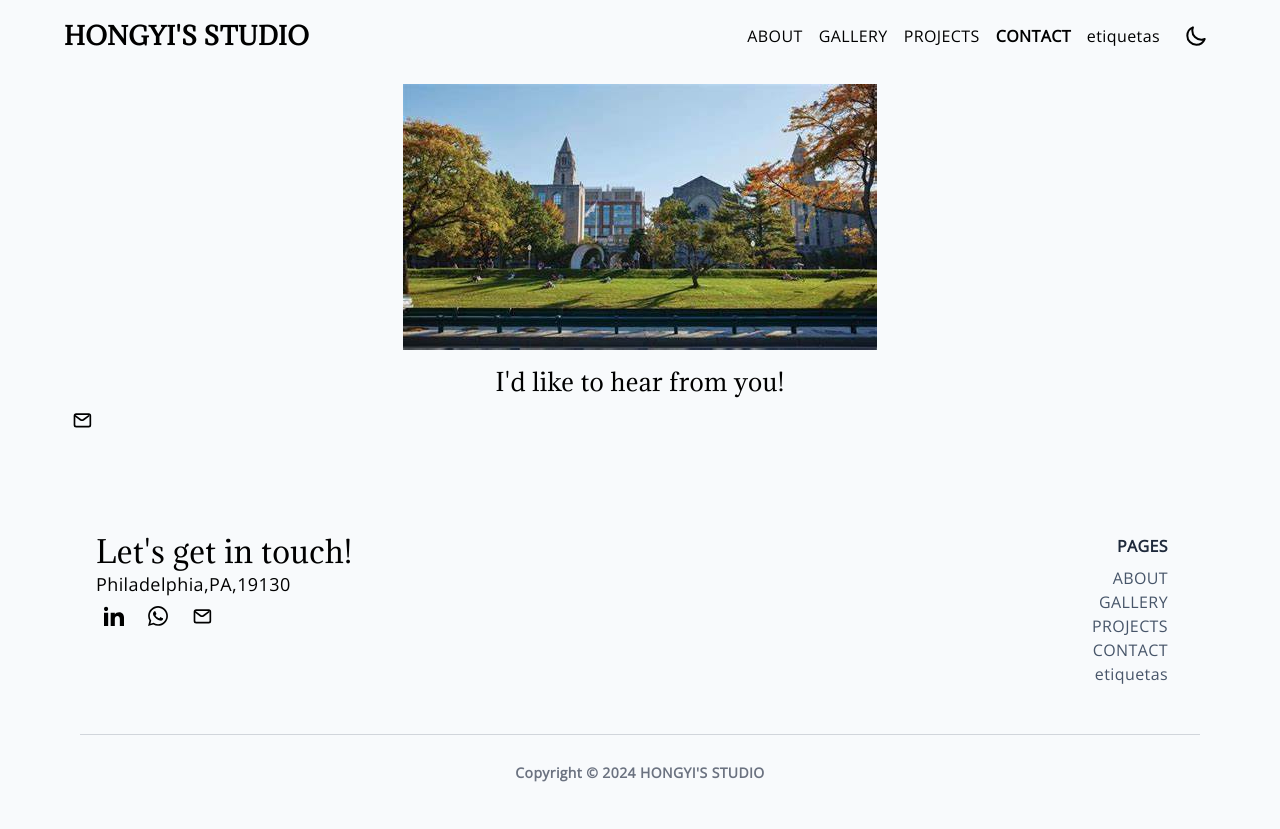
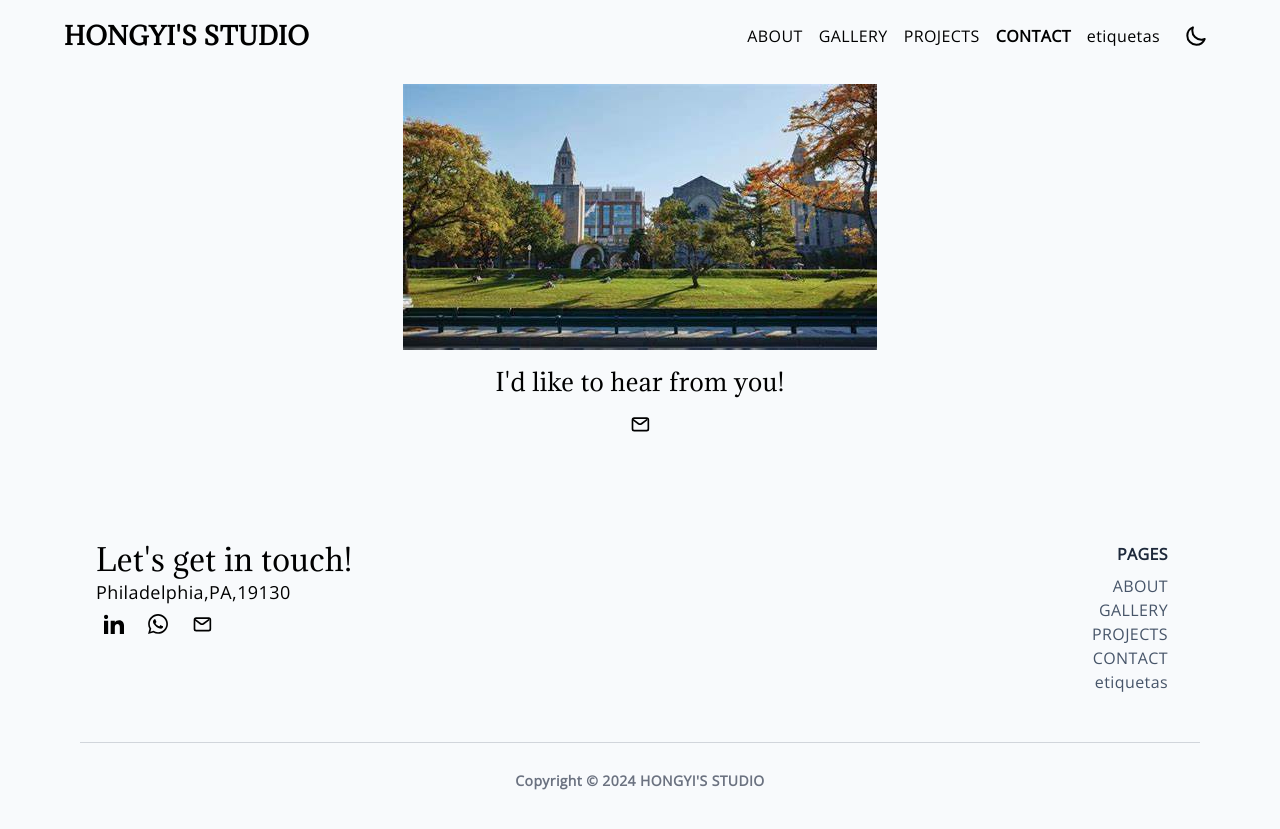
Before and after one commit to hongyili-hl/hongyili-hl.github.io, a Jekyll site: the page built from sample.md, in a window 1280 px wide. Shown: the top 829 px of the page. Built offline with Jekyll 4.4.1, drawn with Linux system fonts in a browser that asks for light colours.

Commit message:
Update contact.html

```diff
--- a/_layouts/contact.html
+++ b/_layouts/contact.html
@@ -9,7 +9,7 @@
   <h5 class="text-2xl">{{ site.data[site.lang].footer.title | default: "I'd like to hear from you!" |
   localize}}</h5>
 </div>
-<div class="flex flex-col md:flex-row items-center">
+<div class="flex justify-center py-1 md:py-6">
   <a class="p-2" href="{{site.rrss.email}}">
     <svg class="h-5 w-5" viewBox="0 0 24 24" fill="none" xmlns="http://www.w3.org/2000/svg" stroke="currentColor">
       <g id="SVGRepo_bgCarrier" stroke-width="0"></g>
```
